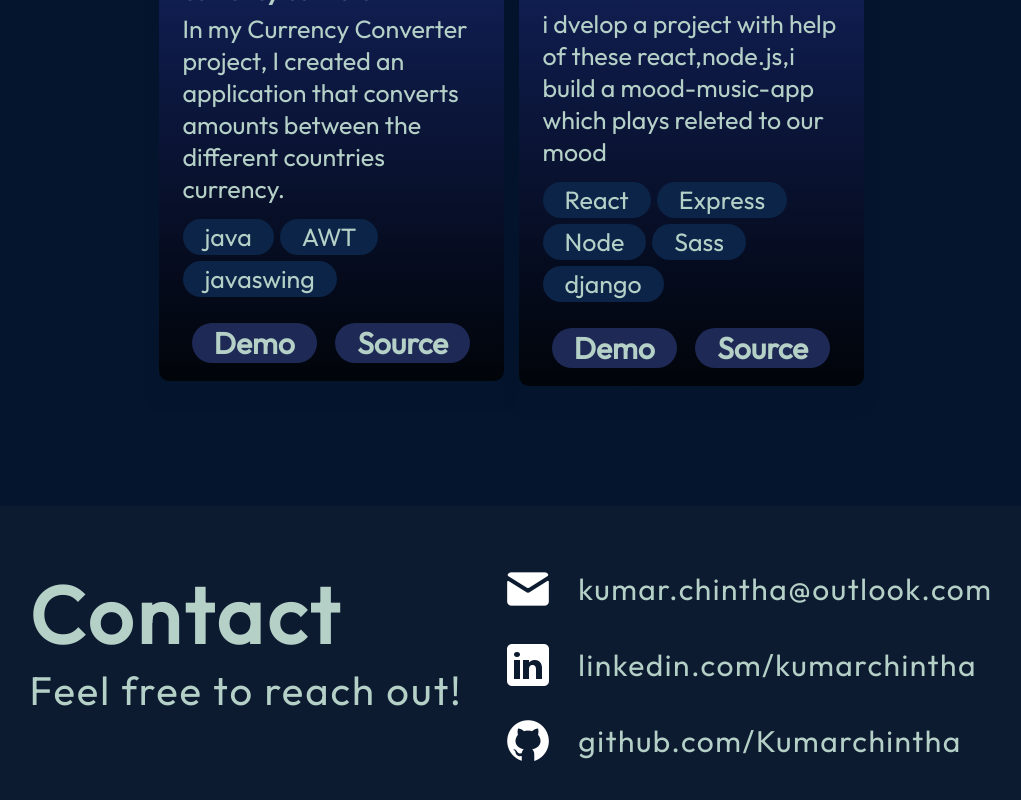
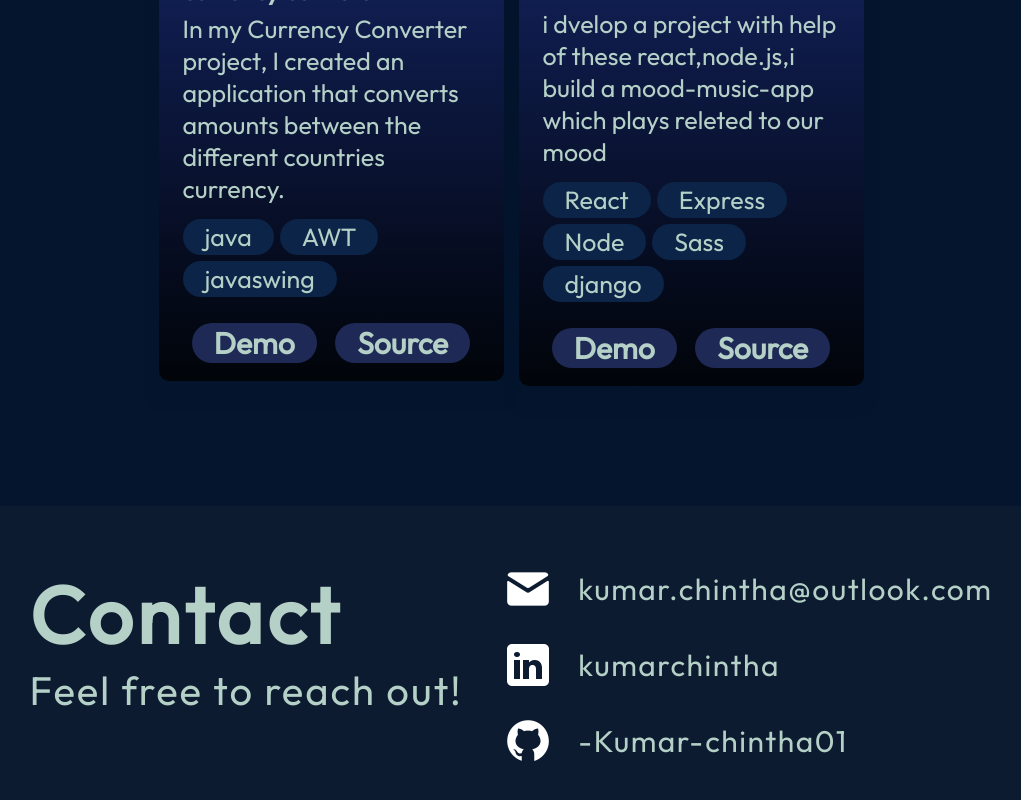
Before and after one commit to kumar-chintha01/kumar-chintha, a React (Vite) app: page / in a window 1280 px wide. Shown: the part 3102-3902 px from the top of the page, without its empty margins (129-1150 px from the left). Built offline with nearby package versions, Linux system fonts and the light colour scheme.

Commit message:
Update Contact.jsx

```diff
--- a/src/components/Contact/Contact.jsx
+++ b/src/components/Contact/Contact.jsx
@@ -20,11 +20,11 @@ export const Contact = () => {
             src={getImageUrl("contact/linkedinIcon.png")}
             alt="LinkedIn icon"
           />
-          <a href="https://www.linkedin.com/kumar-chintha">linkedin.com/kumarchintha</a>
+          <a href="https://www.linkedin.com/in/kumar-chintha/">kumarchintha</a>
         </li>
         <li className={styles.link}>
           <img src={getImageUrl("contact/githubIcon.png")} alt="Github icon" />
-          <a href="https://www.github.com/kumar-chintha01">github.com/Kumarchintha</a>
+          <a href="https://www.github.com/kumar-chintha01">-Kumar-chintha01</a>
         </li>
       </ul>
     </footer>
```
